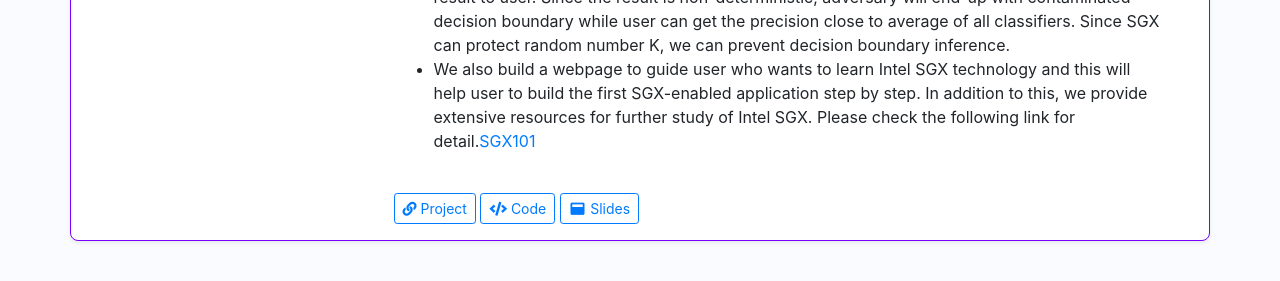
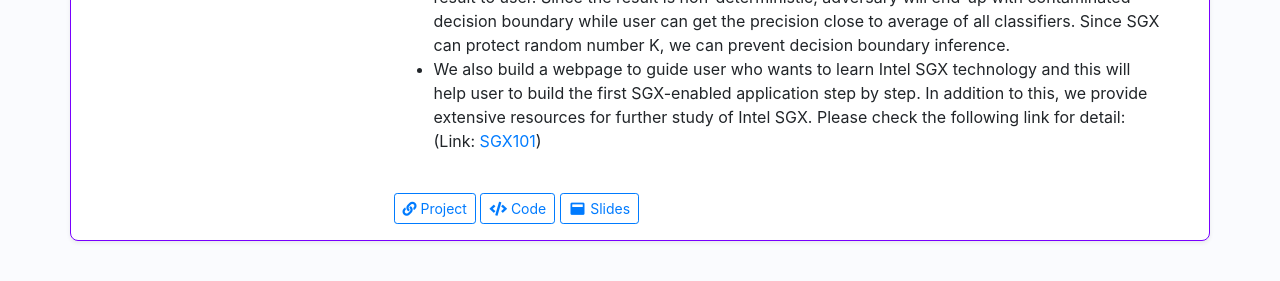
Before and after one commit to mlsploit/mlsploit-tutorial, a Jekyll site: the page built from index.html, in a window 1280 px wide and 900 px high, scrolled down 1668 px. Shown: the part 595-876 px from the top of the window. Built offline with Jekyll 4.4.1, drawn with Linux system fonts in a browser that asks for light colours.

Commit message:
better presentation

```diff
--- a/_data/modules.yml
+++ b/_data/modules.yml
@@ -168,5 +168,5 @@
     <ul>
     <li>SGX module loads encrypted trained model and decrypt inside of the SGX. Also, this module accepts encrypted user-input so we can guarantee privacy even user's machine is compromised. </li>
     <li>SGX module maintains multiple classifiers and randomly selects which classifier should provide result to user. Since the result is non-deterministic, adversary will end-up with contaminated decision boundary while user can get the precision close to average of all classifiers. Since SGX can protect random number K, we can prevent decision boundary inference.</li>
-    <li>We also build a webpage to guide user who wants to learn Intel SGX technology and this will help user to build the first SGX-enabled application step by step. In addition to this, we provide extensive resources for further study of Intel SGX. Please check the following link for detail.<a href="http://www.sgx101.com/">SGX101</a></li>
+    <li>We also build a webpage to guide user who wants to learn Intel SGX technology and this will help user to build the first SGX-enabled application step by step. In addition to this, we provide extensive resources for further study of Intel SGX. Please check the following link for detail: (Link: <a href="http://www.sgx101.com/">SGX101</a>)</li>
     </ul>
```
